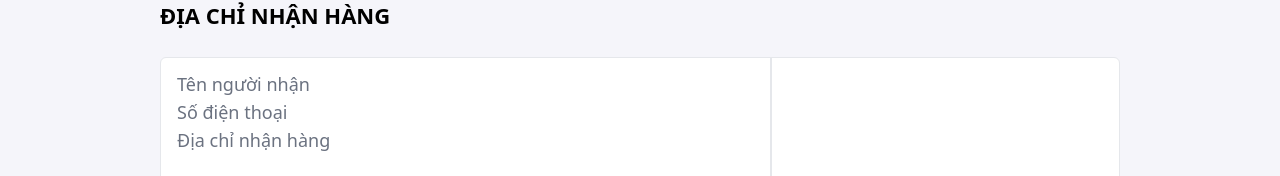
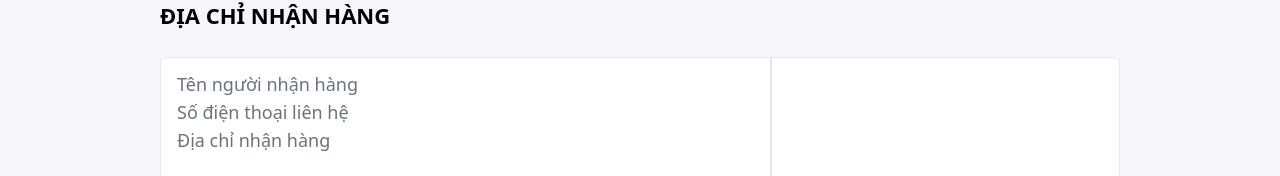
Before and after one commit to SongDuy/web-an-thanh-food, a React (Create React App) app: page /account/address in a window 1280 px wide. Shown: the part 126-302 px from the top of the page. Built offline with nearby package versions, Linux system fonts and the light colour scheme; what i18n-iso-countries would draw is missing.

Commit message:
Update new

```diff
--- a/src/pages/account/Address.js
+++ b/src/pages/account/Address.js
@@ -41,10 +41,10 @@ const AddressPage = () => {
                     <div className="col-span-7 px-4 py-3 border-r">
                         <div className="w-full">
                             <h1 className="text-lg text-gray-500">
-                                Tên người nhận
+                                Tên người nhận hàng
                             </h1>
                             <h1 className="text-lg text-gray-500">
-                                Số điện thoại
+                                Số điện thoại liên hệ
                             </h1>
                             <h1 className="text-lg text-gray-500">
                                 Địa chỉ nhận hàng
```
